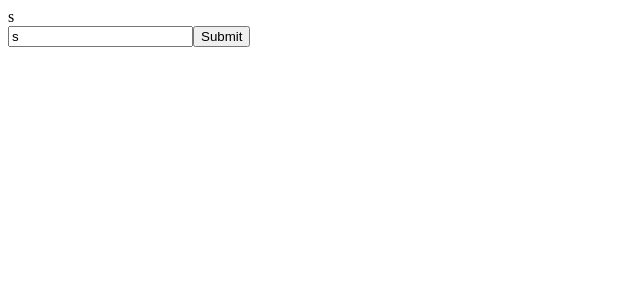
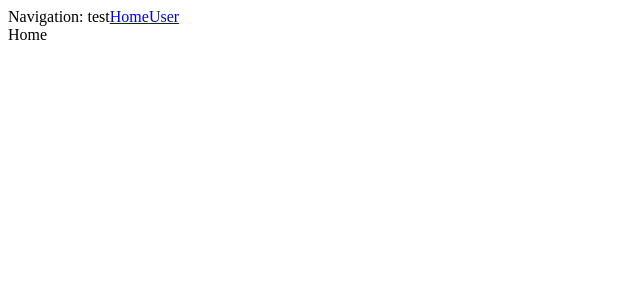
Before and after one commit to webpapaya/fhs-react-redux-starter-kit, a React (Create React App) app: page / in a window 1280 px wide. Shown: the top 300 px of the page, without its empty margins (0-640 px from the left). Built offline with nearby package versions, Linux system fonts and the light colour scheme.

Commit message:
feat: add routing

```diff
--- a/package.json
+++ b/package.json
@@ -10,6 +10,7 @@
     "react": "^17.0.2",
     "react-dom": "^17.0.2",
     "react-redux": "^7.2.6",
+    "react-router-dom": "^6.2.2",
     "react-scripts": "5.0.0",
     "redux": "^4.1.2",
     "redux-thunk": "^2.4.1",
--- a/src/App.js
+++ b/src/App.js
@@ -1,19 +1,32 @@
 import React, { useState } from 'react'
 import { useFormik } from 'formik'
 import { object, string } from 'yup'
+import { BrowserRouter as Router, Routes, Route, Link } from 'react-router-dom'
 
 const Navigation = ({ user }) => {
-  return (<nav>{user.name}</nav>)
+  return (
+    <nav>
+      Navigation: {user.name}
+      <Link to='/'>Home</Link>
+      <Link to='/user'>User</Link>
+    </nav>
+  )
 }
 
 const App = () => {
-  const [user, setUser] = useState({ name: 's' })
+  const [user, setUser] = useState({ name: 'test' })
 
   return (
-    <div>
-        <Navigation user={user} />
-        <UserForm user={user} onUpdateUser={setUser} />
-    </div>
+    <Router>
+      <Navigation user={user} />
+      <Routes>
+        <Route
+          path='/user'
+          element={<UserForm user={user} onUpdateUser={setUser} />}
+        />
+        <Route path='/' element={<div>Home</div>} />
+      </Routes>
+    </Router>
   )
 }
 
```
Also changed, not shown: 1 other file (tests, documents, lock files or other folders).
